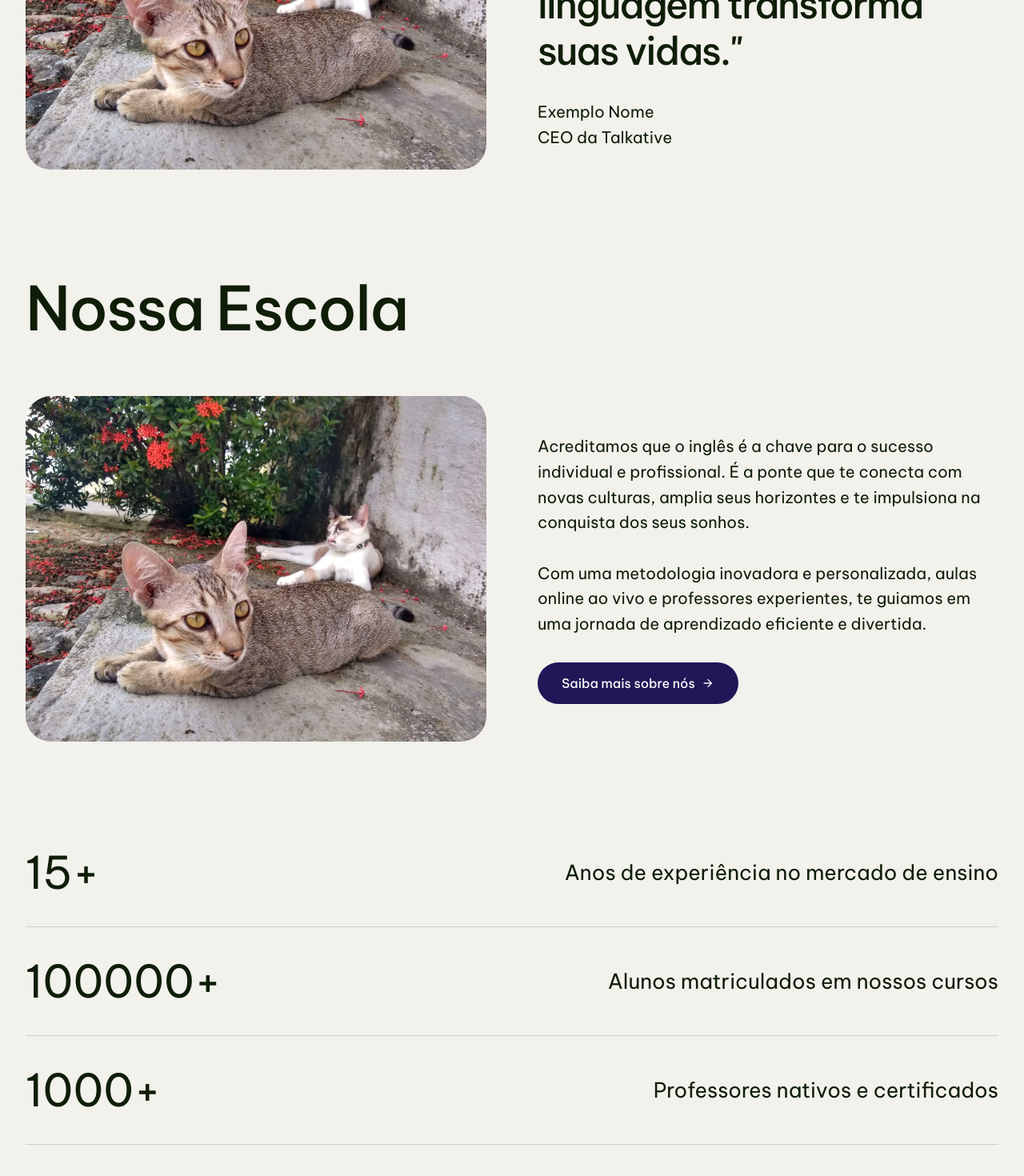
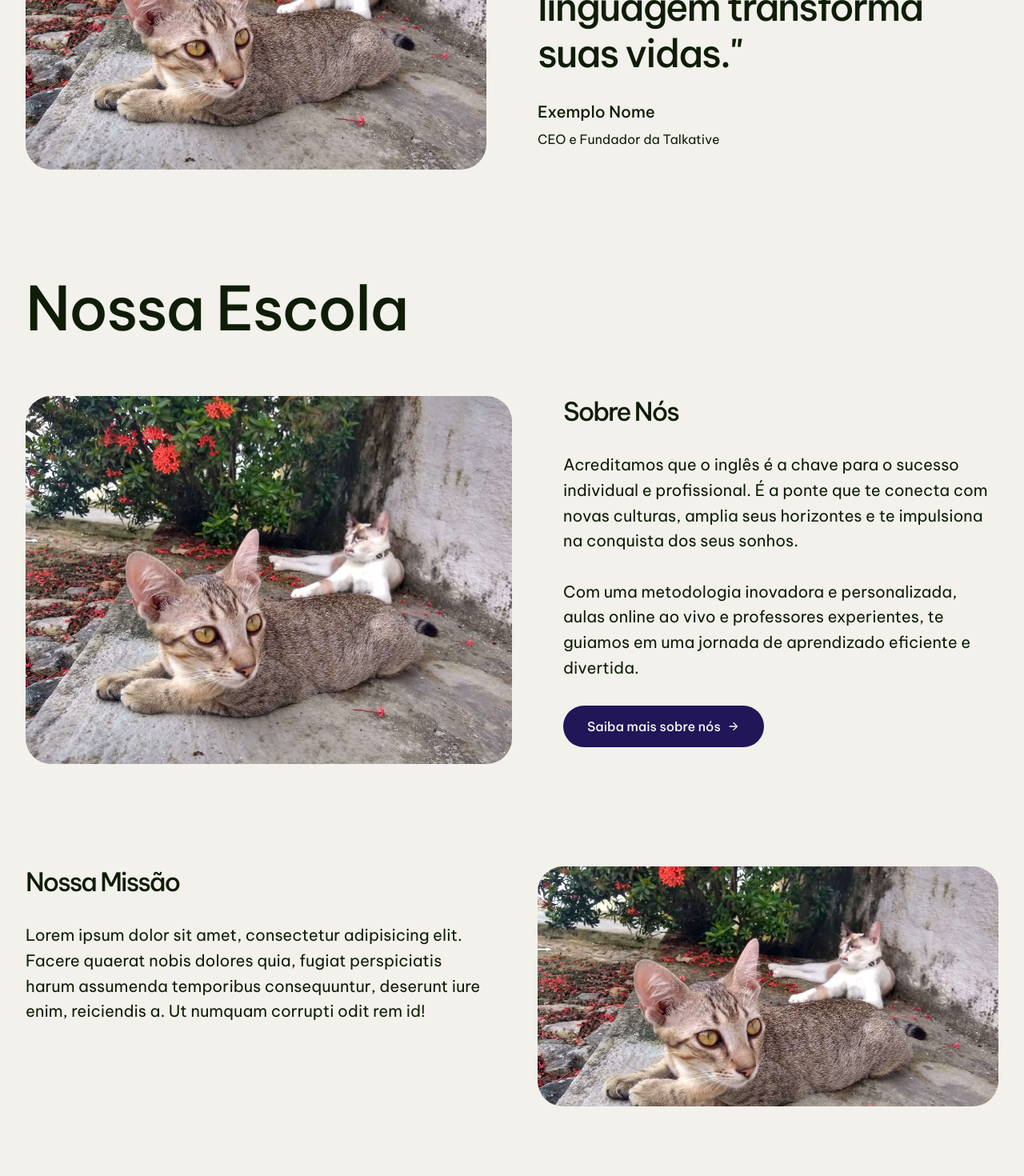
Before and after one commit to SnayderRodrigues/react-study, a React (Vite) app: page / in a window 1280 px wide. Shown: the part 1020-2490 px from the top of the page at 80% size. Built offline with nearby package versions, Linux system fonts and the light colour scheme.

Commit message:
update: about section for homepage styles

```diff
--- a/src/pages/home/About.jsx
+++ b/src/pages/home/About.jsx
@@ -15,17 +15,16 @@ const About = () => {
               "Não se trata apenas de aprender inglês. É sobre pessoas e como a
               linguagem transforma suas vidas."
             </h2>
-            <p>Exemplo Nome</p>
-            <p>CEO da Talkative</p>
+            <span>Exemplo Nome</span>
+            <span>CEO e Fundador da Talkative</span>
           </div>
         </div>
         <h2>Nossa Escola</h2>
         <div className="about__content-wrapper">
-          <div className="about__content-image">
-            <img src={Cat} alt="" />
-          </div>
+          <img src={Cat} alt="" className="about__content-image" />
           <div className="about__content-description">
             <div className="about__content-text">
+              <h3>Sobre Nós</h3>
               <p>
                 Acreditamos que o inglês é a chave para o sucesso individual e
                 profissional. É a ponte que te conecta com novas culturas,
@@ -44,18 +43,37 @@ const About = () => {
             </div>
           </div>
         </div>
+        <div className="about__mission-wrapper">
+          <div>
+            <h3>Nossa Missão</h3>
+            <p>
+              Lorem ipsum dolor sit amet, consectetur adipisicing elit. Facere
+              quaerat nobis dolores quia, fugiat perspiciatis harum assumenda
+              temporibus consequuntur, deserunt iure enim, reiciendis a. Ut
+              numquam corrupti odit rem id!
+            </p>
+          </div>
+          <img src={Cat} alt="" className="about__mission-image" />
+        </div>
+        <h3 className="about__info-headline">
+          Lorem ipsum, dolor sit amet consectetur
+        </h3>
         <div className="about__info-wrapper">
-            <div>
+          <div className="about__info">
             <span>15+</span>
             <span>Anos de experiência no mercado de ensino</span>
           </div>
-            <div>
-              <span>100000+</span>
+          <div className="about__info">
+            <span>100 mil+</span>
             <span>Alunos matriculados em nossos cursos</span>
           </div>
-            <div>
+          <div className="about__info">
             <span>1000+</span>
             <span>Professores nativos e certificados</span>
+          </div>
+          <div className="about__info">
+            <span>97%</span>
+            <span>Dos alunos aprovam nossos cursos</span>
           </div>
         </div>
       </div>
--- a/src/styles/pages/home/_about.scss
+++ b/src/styles/pages/home/_about.scss
@@ -22,15 +22,24 @@
       font-weight: 500;
       margin-bottom: 2rem;
     }
+    div > span {
+      display: block;
+    }
+    div > span:first-of-type {
+      font-size: 1.25rem;
+      font-weight: 500;
+      margin-bottom: 0.75rem;
+    }
   }
   &__content-wrapper {
     display: flex;
-    align-items: center;
+    align-items: flex-start;
     gap: 4rem;
     margin-bottom: 8rem;
   }
-    &__content-image {
+  &__content-image {
     width: 50%;
+    height: 460px;
   }
   &__content-description {
     width: 50%;
@@ -40,28 +49,57 @@
     gap: 8rem;
   }
   &__content-text {
+    h3 {
+      margin-bottom: 2rem;
+    }
     p {
       margin-bottom: 2rem;
     }
   }
+  &__mission-wrapper {
+    display: flex;
+    align-items: flex-start;
+    gap: 4rem;
+    margin-bottom: 8rem;
+
+    h3 {
+      margin-bottom: 2rem;
+    }
+    div {
+      width: 50%;
+    }
+    img {
+      width: 50%;
+    }
+  }
+  &__mission-image {
+    height: 300px;
+  }
+  &__info-headline {
+    font-size: 2rem;
+    margin-bottom: 4rem;
+  }
   &__info-wrapper {
+    width: 100%;
+    display: flex;
+    gap: 2rem;
+  }
+  &__info {
+    flex: 1;
     display: flex;
     flex-direction: column;
-    gap: 2rem;
+    gap: 1rem;
+    background-color: var(--white);
+    padding: 2rem;
+    border-radius: 2rem;
 
-    & > div {
-      display: flex;
-      align-items: center;
-      justify-content: space-between;
-      padding-bottom: 2rem;
-      border-bottom: 1px solid var(--gray);
-
-      span:first-child {
-        font-size: u.rem(56);
-      }
-      span:last-child {
-        font-size: u.rem(26);
-      }
+    span:nth-of-type(1) {
+      font-size: 3.5rem;
+      letter-spacing: -2px;
+    }
+    span:nth-of-type(2) {
+      font-size: 1.25rem;
+      font-weight: 500;
     }
   }
 }
```
Lines whose indentation alone changed are shown as unchanged.
